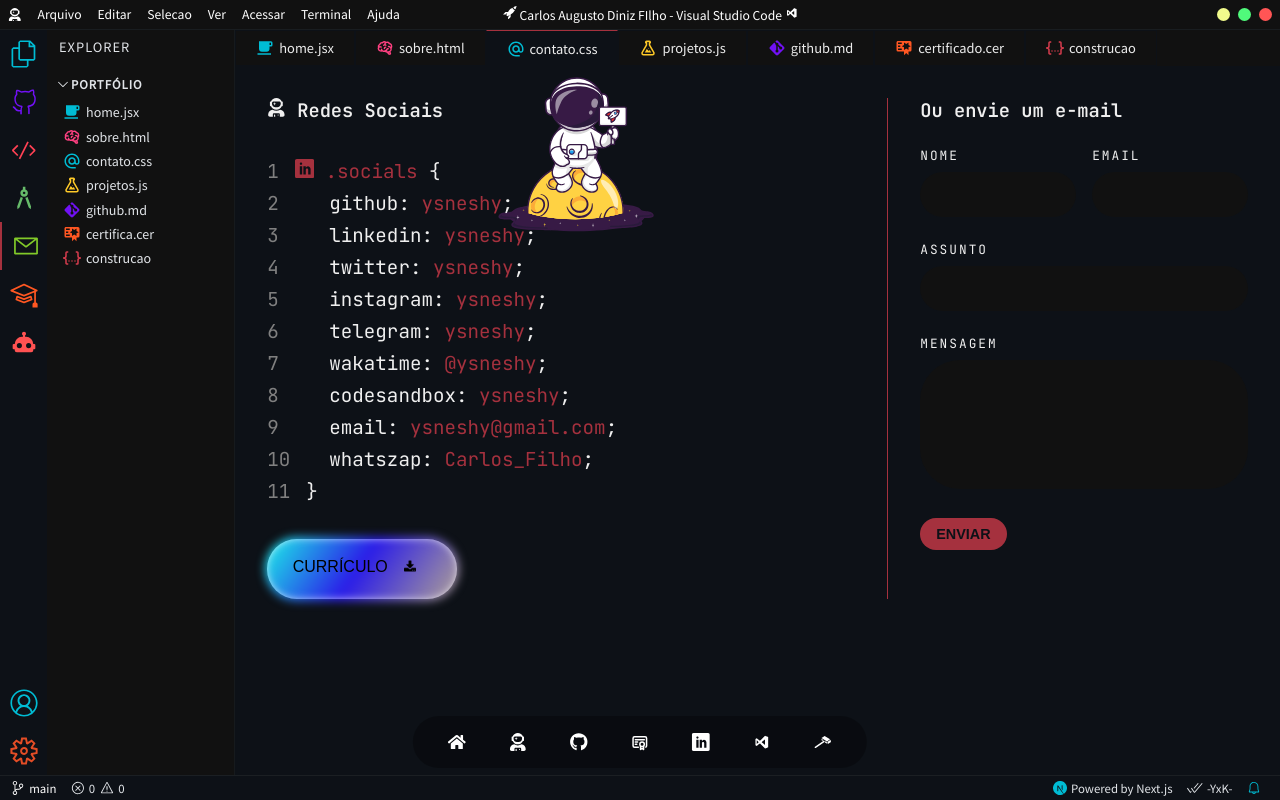
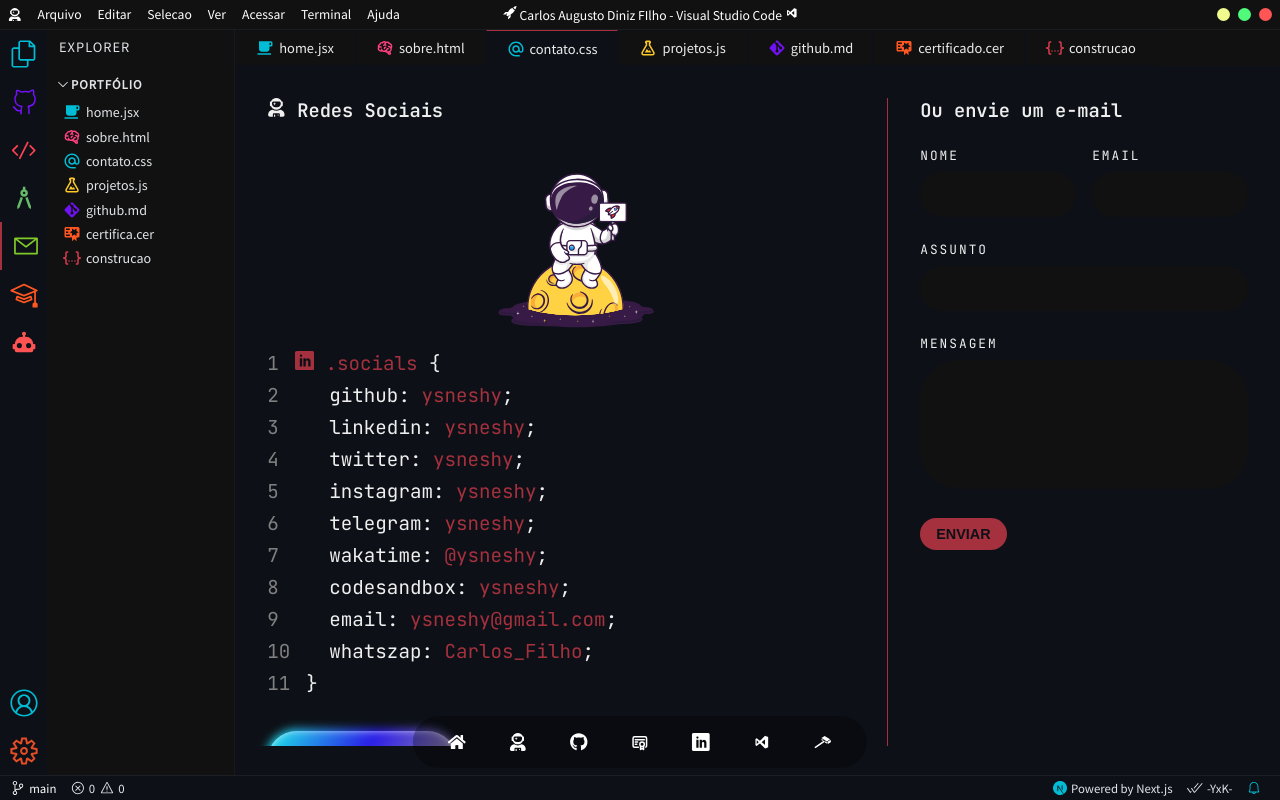
Before and after one commit to ysneshy/portfolio-carlos-filho, a Next.js app: page /contact in a window 1280 px wide. Built offline with nearby package versions, Linux system fonts and the light colour scheme.

Commit message:
upgrade37 :zap:

```diff
--- a/styles/ContactPage.module.css
+++ b/styles/ContactPage.module.css
@@ -19,7 +19,6 @@
 .illustration {
   display: flex;
   gap: 2rem;
-  height: 01vh;
   width: 620px;
   bottom: 20;
   align-items: center;
```
